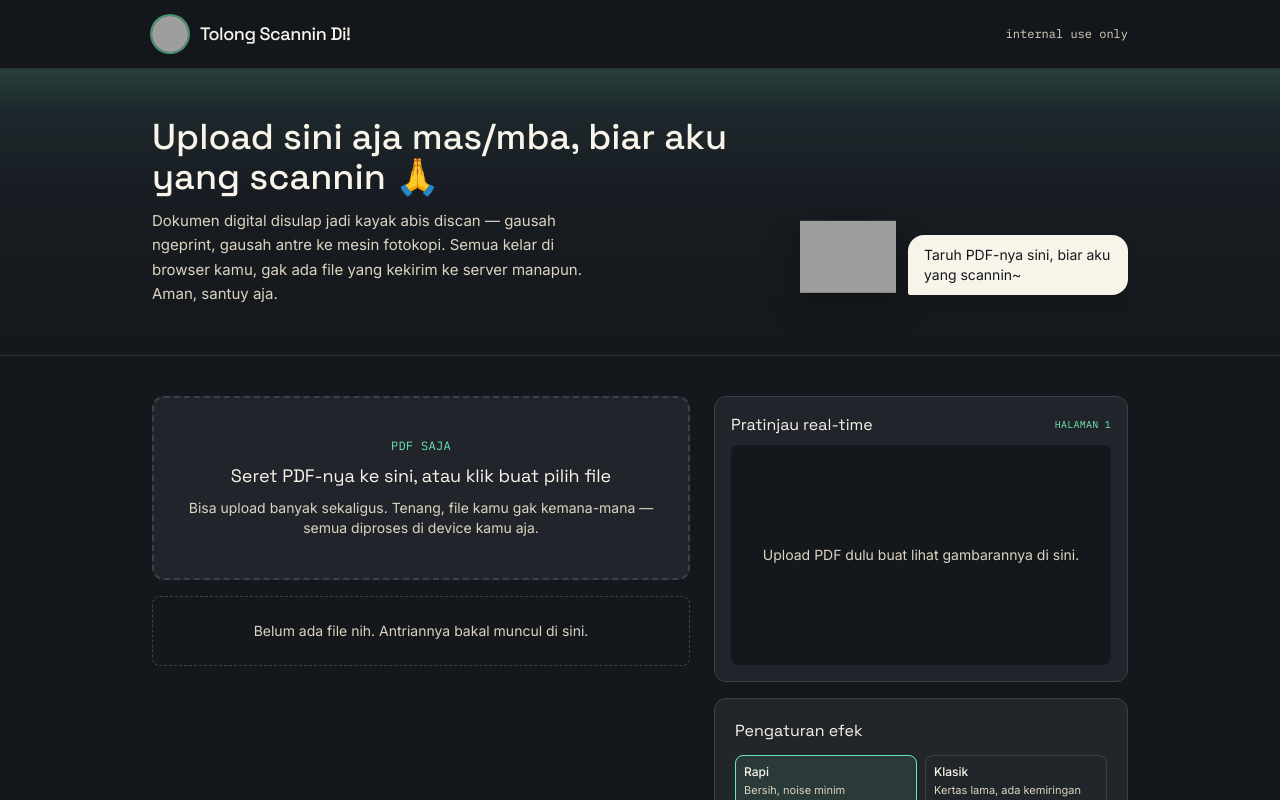
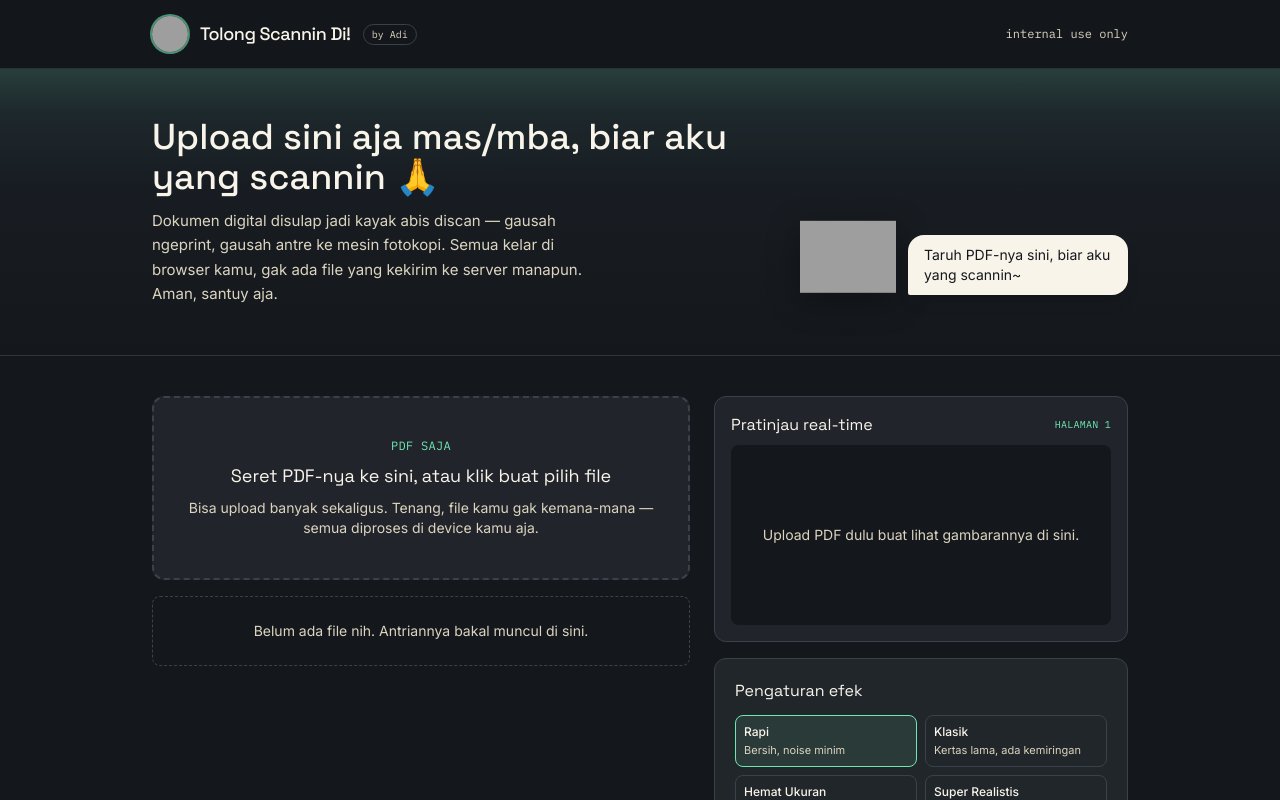
Before and after one commit to triadimirzakoni/Scan, a Next.js app: page / in a window 1280 px wide. Shown: the top 800 px of the page. Built offline with nearby package versions, Linux system fonts and the light colour scheme; grey boxes are pictures that could not be loaded.

Commit message:
UX preview lebih ringkas, personalisasi Adi, favicon

```diff
--- a/app/layout.tsx
+++ b/app/layout.tsx
@@ -25,6 +25,9 @@ export const metadata: Metadata = {
   title: "Tolong Scannin Di! — Digitalisasi dokumen tanpa print & scan",
   description:
     "Alat internal untuk mengubah dokumen digital jadi tampilan hasil scan, langsung di browser. Tanpa print, tanpa mesin scan, tanpa file terkirim ke server.",
+  icons: {
+    icon: "https://files.catbox.moe/knz8i6.png",
+  },
   robots: {
     index: false,
     follow: false,
--- a/components/Footer.tsx
+++ b/components/Footer.tsx
@@ -4,6 +4,7 @@ export default function Footer() {
       <div className="mx-auto flex max-w-5xl flex-col gap-1 px-6 py-8 text-xs text-paper-dim">
         <p>Tolong Scannin Di! — alat internal tim, bukan buat publik ya.</p>
         <p>Semua proses jalan lokal di browser kamu. Gak ada dokumen yang keupload ke server mana pun — aman!</p>
+        <p className="mt-1 text-paper-dim/70">Dibikin sama Adi 🙌 — nemu bug atau ada request fitur, langsung samperin aja.</p>
       </div>
     </footer>
   );
--- a/components/Header.tsx
+++ b/components/Header.tsx
@@ -20,6 +20,9 @@ export default function Header() {
           <span className="font-display text-lg font-medium tracking-tight text-paper-bright">
             Tolong Scannin Di!
           </span>
+          <span className="hidden rounded-full border border-ink-line px-2 py-0.5 font-mono text-[10px] text-paper-dim sm:inline">
+            by Adi
+          </span>
         </div>
         <span className="hidden font-mono text-xs text-paper-dim sm:inline">
           internal use only
--- a/components/LivePreview.tsx
+++ b/components/LivePreview.tsx
@@ -1,6 +1,6 @@
 "use client";
 
-import { useEffect, useRef } from "react";
+import { useEffect, useRef, useState } from "react";
 import type { ScanSettings } from "@/lib/types";
 import { applyPreviewPipeline } from "@/lib/scanEngine";
 
@@ -19,6 +19,7 @@ export default function LivePreview({
 }: LivePreviewProps) {
   const canvasRef = useRef<HTMLCanvasElement>(null);
   const frameRef = useRef<number | null>(null);
+  const [collapsed, setCollapsed] = useState(false);
 
   useEffect(() => {
     if (!baseCanvas || !canvasRef.current) return;
@@ -47,12 +48,26 @@ export default function LivePreview({
         <h2 className="font-display text-base text-paper-bright">
           Pratinjau real-time
         </h2>
-        <span className="font-mono text-[10px] uppercase tracking-wide text-scan">
-          halaman 1
-        </span>
+        <div className="flex items-center gap-2">
+          <span className="font-mono text-[10px] uppercase tracking-wide text-scan">
+            halaman 1
+          </span>
+          {baseCanvas && (
+            <button
+              onClick={() => setCollapsed((c) => !c)}
+              className="rounded-md border border-ink-line px-2 py-0.5 text-[11px] text-paper-dim hover:border-scan/60 hover:text-paper-bright"
+            >
+              {collapsed ? "Gedein ⌄" : "Kecilin ⌃"}
+            </button>
+          )}
+        </div>
       </div>
 
-      <div className="flex min-h-[220px] items-center justify-center overflow-hidden rounded-lg bg-ink">
+      <div
+        className={`flex items-center justify-center overflow-hidden rounded-lg bg-ink transition-[max-height] duration-200 ${
+          collapsed ? "max-h-[64px]" : "min-h-[180px] max-h-[34vh]"
+        }`}
+      >
         {!baseCanvas && (
           <p className="px-6 py-10 text-center text-sm text-paper-dim">
             {isLoading
@@ -62,11 +77,13 @@ export default function LivePreview({
         )}
         <canvas
           ref={canvasRef}
-          className={`max-h-[70vh] w-full object-contain ${baseCanvas ? "" : "hidden"}`}
+          className={`w-full object-contain ${collapsed ? "h-16 w-auto" : "max-h-[34vh]"} ${
+            baseCanvas ? "" : "hidden"
+          }`}
         />
       </div>
 
-      {baseCanvas && (
+      {baseCanvas && !collapsed && (
         <p className="truncate text-xs text-paper-dim">
           Dari halaman 1 file &quot;{fileName}&quot; · geser slider di bawah,
           langsung keliatan hasilnya di sini. Kemiringan tiap halaman asli
```
